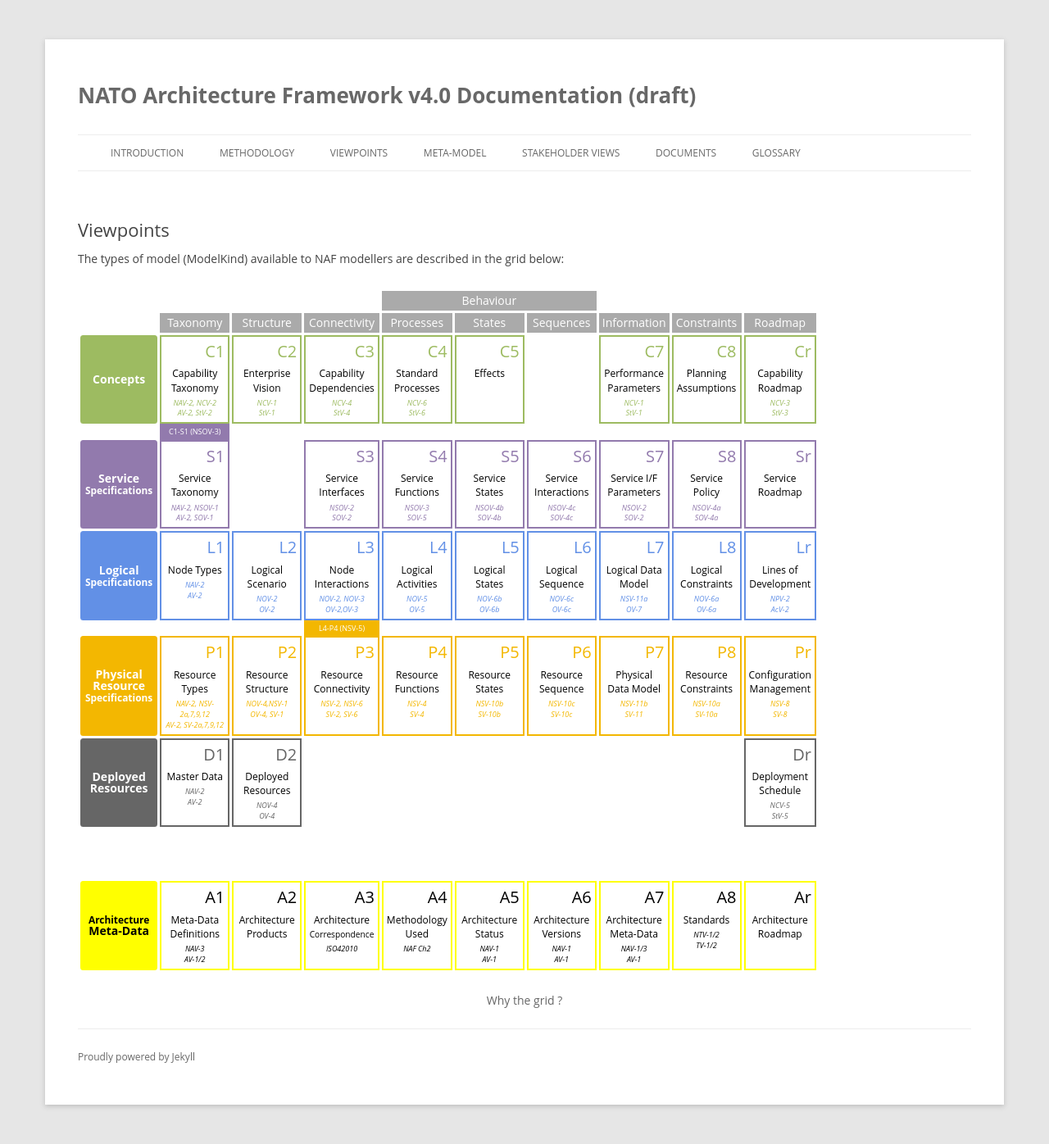
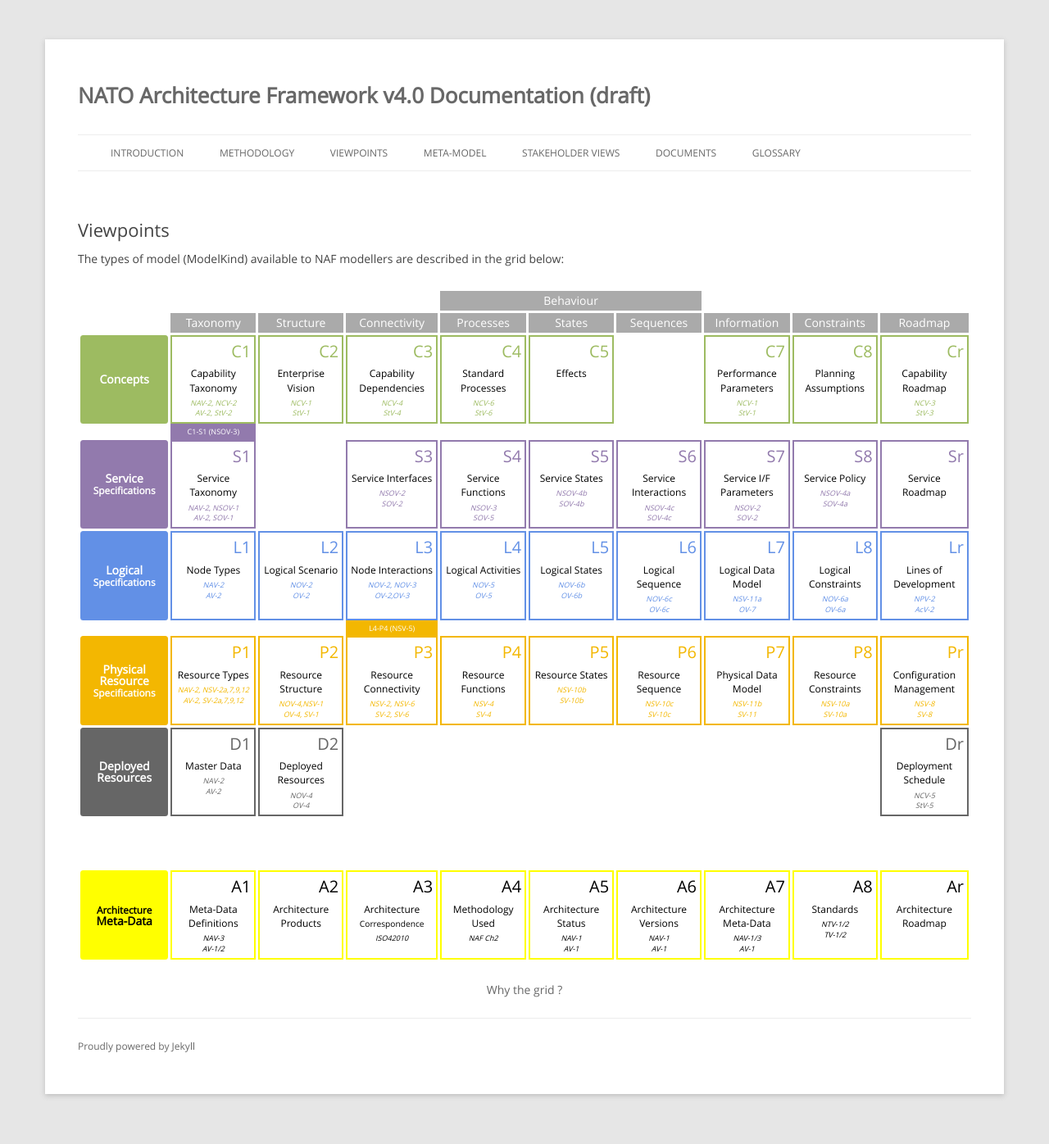
Before and after one commit to nafdocs/nafdocs.github.io, a Jekyll site: the page built from viewpoints/index.html, in a window 1280 px wide. Shown: the whole page at 82% size. Built offline with Jekyll 4.4.1, drawn with Linux system fonts in a browser that asks for light colours; nearby versions of some CDN libraries.

Commit message:
Ensure the grid fill all availible space and uses the OpenSans font

```diff
--- a/_includes/head.html
+++ b/_includes/head.html
@@ -7,6 +7,7 @@
   <meta name="description" content="{% if page.excerpt %}{{ page.excerpt | strip_html | strip_newlines | truncate: 160 }}{% else %}{{ site.description }}{% endif %}">
 
   <link rel="stylesheet" href="https://maxcdn.bootstrapcdn.com/bootstrap/3.3.4/css/bootstrap.min.css">
+  {% if page.css != null %}<link rel="stylesheet" href="{{"/css/" | append: page.css | append: ".css" | prepend: site.baseurl }}">{% endif %}
   <link rel="stylesheet" href="{{ "/css/main.css" | prepend: site.baseurl }}">
   <link rel="canonical" href="{{ page.url | replace:'index.html','' | prepend: site.baseurl | prepend: site.url }}">
 
--- a/_sass/_grid.scss
+++ b/_sass/_grid.scss
@@ -48,6 +48,7 @@
 table.naf4-grid {
   border-collapse: separate;
   border-spacing: 3px;
+  width: 100%;
 }
 
 th, th a, th a:hover {
--- /dev/null
+++ b/css/opensans.scss
@@ -0,0 +1,19 @@
+---
+# Only the main Sass file needs front matter (the dashes are enough)
+---
+
+/* Open Sans Latin fragment taken from
+      https://gist.github.com/synthtech/2661dbf229802b01a08f
+*/
+
+@charset "utf-8";
+
+@font-face {
+    font-family: 'Open Sans';
+    font-style: normal;
+    font-weight: 400;
+    src: local('Open Sans'), local('OpenSans'),
+    url(https://fonts.gstatic.com/s/opensans/v10/cJZKeOuBrn4kERxqtaUH3VtXRa8TVwTICgirnJhmVJw.woff2) format('woff2');
+    unicode-range: U+0000-00FF, U+0131, U+0152-0153, U+02C6, U+02DA, U+02DC, U+2000-206F, U+2074, U+20AC, U+2212, U+2215, U+E0FF, U+EFFD, U+F000;
+    text-rendering: optimizeLegibility !important;
+}
--- a/viewpoints/index.html
+++ b/viewpoints/index.html
@@ -1,6 +1,7 @@
 ---
 title: Viewpoints
 layout: page
+css: opensans
 ---
 
 <p>The types of model (ModelKind) available to NAF modellers are described in the grid below:</p>
```
